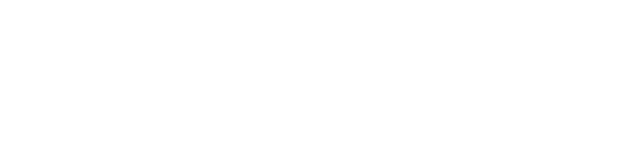
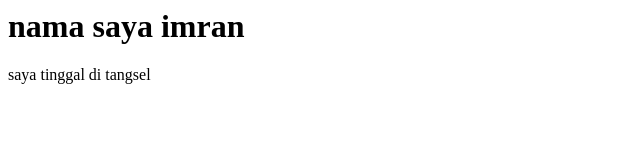
Before and after one commit to irzulgul/Binar-Wave-14, a plain HTML site: page index.html in a window 1280 px wide. Shown: the whole page, without its empty margins (0-640 px from the left). Drawn offline with Linux system fonts and the light colour scheme.

Commit message:
address in index.html

```diff
--- a/index.html
+++ b/index.html
@@ -1,2 +1,8 @@
 <html>
     <head></head>
+
+    <body>
+        <h1>nama saya imran</h1>
+        <p>saya tinggal di tangsel</p>
+    </body>
+</html>
```
